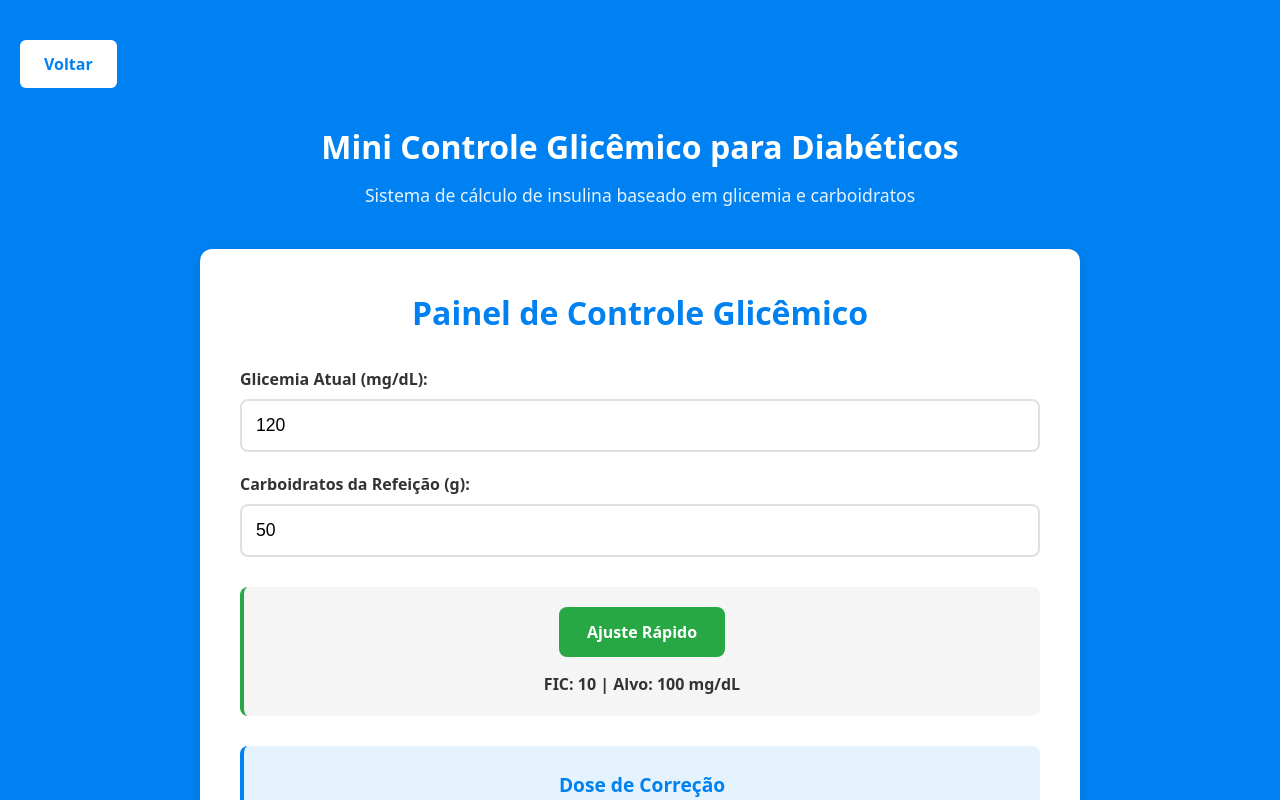
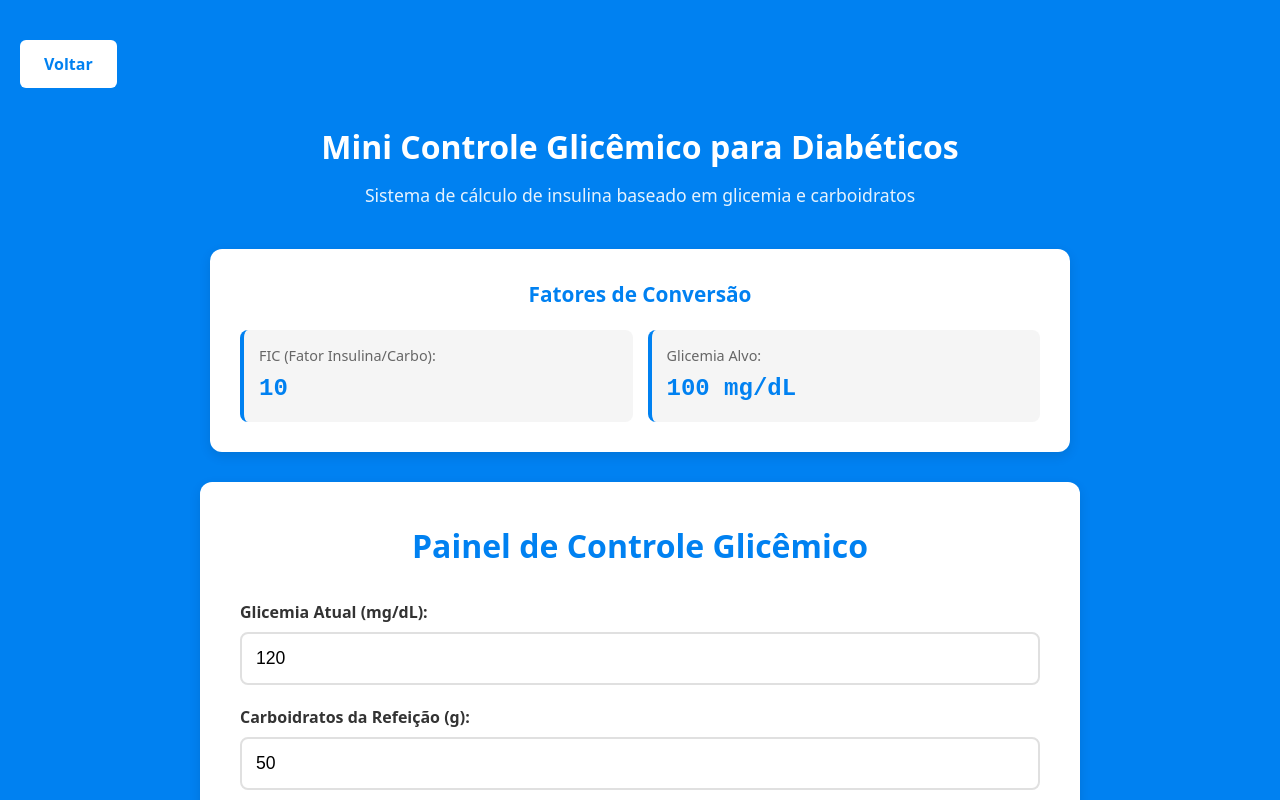
Before and after one commit to thiagoperest/desenvolvimento-react-DR4_TP2, a React (Vite) app: page /mini-projeto in a window 1280 px wide. Shown: the top 800 px of the page. Built offline with nearby package versions, Linux system fonts and the light colour scheme.

Commit message:
feat: add passo 5 mini projeto

```diff
--- /dev/null
+++ b/src/components/ExibirFatores.css
@@ -0,0 +1,43 @@
+.exibir-fatores {
+  background: white;
+  padding: 30px;
+  border-radius: 12px;
+  box-shadow: 0 4px 12px rgba(0, 0, 0, 0.1);
+  max-width: 800px;
+  margin: 0 auto 30px auto;
+}
+
+.exibir-fatores h3 {
+  margin: 0 0 20px 0;
+  color: #0081f1;
+  text-align: center;
+  font-size: 1.3rem;
+}
+
+.fatores-grid {
+  display: grid;
+  grid-template-columns: repeat(auto-fit, minmax(200px, 1fr));
+  gap: 15px;
+}
+
+.fator-item {
+  display: flex;
+  flex-direction: column;
+  padding: 15px;
+  background: #f5f5f5;
+  border-radius: 8px;
+  border-left: 4px solid #0081f1;
+}
+
+.fator-label {
+  font-size: 0.9rem;
+  color: #666;
+  margin-bottom: 5px;
+}
+
+.fator-valor {
+  font-size: 1.5rem;
+  font-weight: bold;
+  color: #0081f1;
+  font-family: monospace;
+}
--- /dev/null
+++ b/src/components/ExibirFatores.jsx
@@ -0,0 +1,23 @@
+import { useContext } from 'react'
+import { FatorContext } from '../contexts/FatorContext'
+import './ExibirFatores.css'
+
+export default function ExibirFatores() {
+  const { fatores } = useContext(FatorContext)
+
+  return (
+    <div className="exibir-fatores">
+      <h3>Fatores de Conversão</h3>
+      <div className="fatores-grid">
+        <div className="fator-item">
+          <span className="fator-label">FIC (Fator Insulina/Carbo):</span>
+          <span className="fator-valor">{fatores.fic}</span>
+        </div>
+        <div className="fator-item">
+          <span className="fator-label">Glicemia Alvo:</span>
+          <span className="fator-valor">{fatores.alvo} mg/dL</span>
+        </div>
+      </div>
+    </div>
+  )
+}
--- a/src/components/PainelGlicemico.jsx
+++ b/src/components/PainelGlicemico.jsx
@@ -1,34 +1,13 @@
-import { useState, useReducer, useEffect, useMemo } from 'react'
+import { useState, useEffect, useMemo, useContext } from 'react'
+import { FatorContext } from '../contexts/FatorContext'
 import './PainelGlicemico.css'
 
 const FSI = 50
 
-function fatorReducer(state, action) {
-  switch (action.type) {
-    case 'SET_FIC':
-      return {
-        ...state,
-        fic: action.payload
-      }
-    case 'SET_ALVO':
-      return {
-        ...state,
-        alvo: action.payload
-      }
-    default:
-      return state
-  }
-}
-
-const initialFatorState = {
-  fic: 10,
-  alvo: 100
-}
-
 export default function PainelGlicemico() {
   const [glicemiaAtual, setGlicemiaAtual] = useState(120)
   const [carboidratosRefeicao, setCarboidratosRefeicao] = useState(50)
-  const [fatores, dispatch] = useReducer(fatorReducer, initialFatorState)
+  const { fatores, dispatch } = useContext(FatorContext)
 
   function handleAjusteRapido() {
     dispatch({ type: 'SET_FIC', payload: 8 })
--- /dev/null
+++ b/src/contexts/FatorContext.jsx
@@ -0,0 +1,35 @@
+import { createContext, useReducer } from 'react'
+
+export const FatorContext = createContext()
+
+function fatorReducer(state, action) {
+  switch (action.type) {
+    case 'SET_FIC':
+      return {
+        ...state,
+        fic: action.payload
+      }
+    case 'SET_ALVO':
+      return {
+        ...state,
+        alvo: action.payload
+      }
+    default:
+      return state
+  }
+}
+
+const initialFatorState = {
+  fic: 10,
+  alvo: 100
+}
+
+export function FatorProvider({ children }) {
+  const [fatores, dispatch] = useReducer(fatorReducer, initialFatorState)
+
+  return (
+    <FatorContext.Provider value={{ fatores, dispatch }}>
+      {children}
+    </FatorContext.Provider>
+  )
+}
--- a/src/pages/MiniProjeto.jsx
+++ b/src/pages/MiniProjeto.jsx
@@ -1,5 +1,7 @@
 import BotaoVoltar from '../components/BotaoVoltar'
 import PainelGlicemico from '../components/PainelGlicemico'
+import ExibirFatores from '../components/ExibirFatores'
+import { FatorProvider } from '../contexts/FatorContext'
 import './MiniProjeto.css'
 
 export default function MiniProjeto() {
@@ -12,7 +14,10 @@ export default function MiniProjeto() {
       </div>
 
       <div className="mini-projeto-content">
-        <PainelGlicemico />
+        <FatorProvider>
+          <ExibirFatores />
+          <PainelGlicemico />
+        </FatorProvider>
       </div>
     </div>
   )
```
